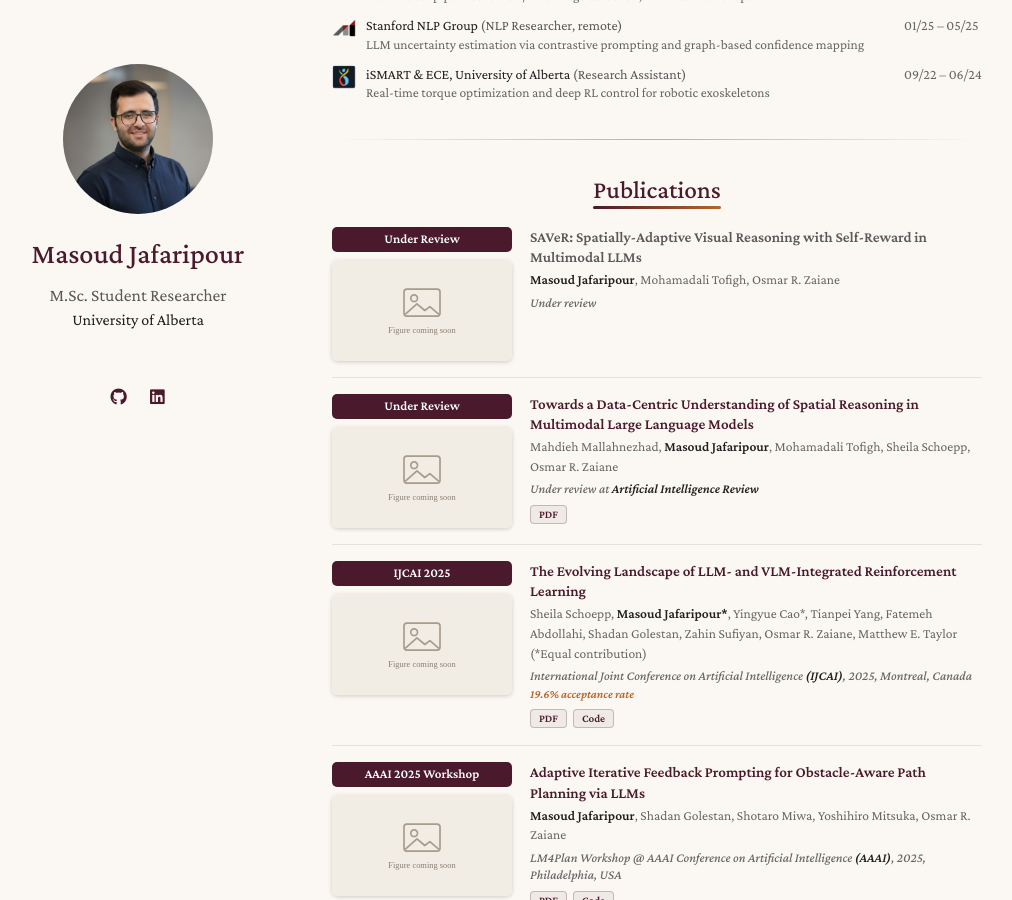
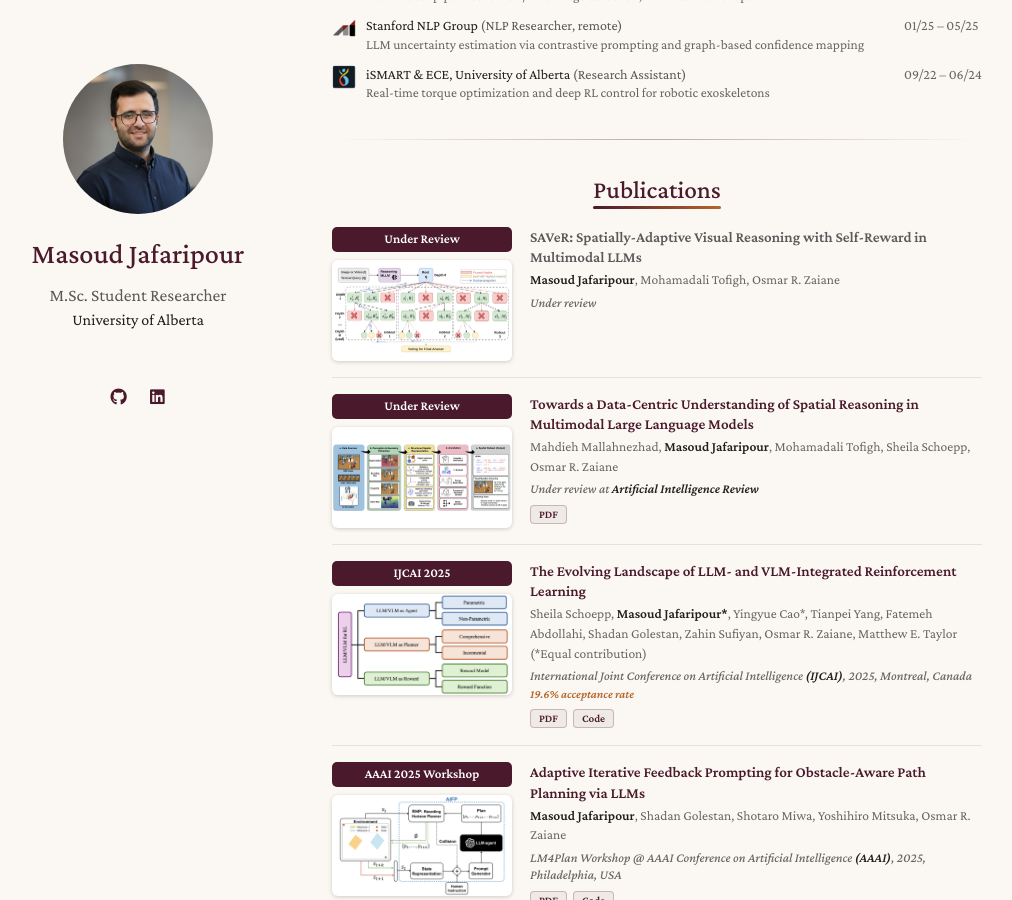
Before and after one commit to Masoudjafaripour/masoudjafaripour.github.io, a Jekyll site: the page built from index.md, in a window 1280 px wide and 900 px high, scrolled down 1003 px. Shown: the whole window, without its empty margins (138-1150 px from the left). Built offline with Jekyll 4.4.1, drawn with Linux system fonts in a browser that asks for light colours; a style sheet for code colours, icons or effects is not loaded.

Commit message:
Add teaser figures for all publications
Co-Authored-By: Claude Opus 5.5 <noreply@anthropic.com>

```diff
--- a/_data/publications.yml
+++ b/_data/publications.yml
@@ -5,17 +5,20 @@ main:
 
   - title: "SAVeR: Spatially-Adaptive Visual Reasoning with Self-Reward in Multimodal LLMs"
     badge: Under Review
+    image: assets/img/pubs/saver.png
     authors: <strong>Masoud Jafaripour</strong>, Mohamadali Tofigh, Osmar R. Zaiane
     conference: Under review
 
   - title: "Towards a Data-Centric Understanding of Spatial Reasoning in Multimodal Large Language Models"
     badge: Under Review
+    image: assets/img/pubs/data-centric-spatial-reasoning.png
     authors: Mahdieh Mallahnezhad, <strong>Masoud Jafaripour</strong>, Mohamadali Tofigh, Sheila Schoepp, Osmar R. Zaiane
     conference: Under review at <strong>Artificial Intelligence Review</strong>
     pdf: https://arxiv.org/pdf/2610.19108
 
   - title: "The Evolving Landscape of LLM- and VLM-Integrated Reinforcement Learning"
     badge: IJCAI 2025
+    image: assets/img/pubs/ijcai2025-llm-vlm-rl-survey.png
     authors: Sheila Schoepp, <strong>Masoud Jafaripour*</strong>, Yingyue Cao*, Tianpei Yang, Fatemeh Abdollahi, Shadan Golestan, Zahin Sufiyan, Osmar R. Zaiane, Matthew E. Taylor (*Equal contribution)
     conference: International Joint Conference on Artificial Intelligence <strong>(IJCAI)</strong>, 2025, Montreal, Canada
     pdf: https://arxiv.org/pdf/2502.15214
@@ -24,6 +27,7 @@ main:
 
   - title: "Adaptive Iterative Feedback Prompting for Obstacle-Aware Path Planning via LLMs"
     badge: AAAI 2025 Workshop
+    image: assets/img/pubs/aaai2025-aifp.png
     authors: <strong>Masoud Jafaripour</strong>, Shadan Golestan, Shotaro Miwa, Yoshihiro Mitsuka, Osmar R. Zaiane
     conference: LM4Plan Workshop @ AAAI Conference on Artificial Intelligence <strong>(AAAI)</strong>, 2025, Philadelphia, USA
     pdf: https://openreview.net/pdf?id=M4rLudFbT2
@@ -31,6 +35,7 @@ main:
 
   - title: "Optimal Integration of Hybrid FES-Exoskeleton for Precise Knee Trajectory Control"
     badge: IROS 2024
+    image: assets/img/pubs/iros2024-fes-exoskeleton.jpg
     authors: <strong>Masoud Jafaripour</strong>, Vivian K. Mushahwar, Mahdi Tavakoli
     conference: IEEE/RSJ International Conference on Intelligent Robots and Systems <strong>(IROS)</strong>, 2024, Abu Dhabi, UAE
     pdf: https://www.ece.ualberta.ca/~tbs/pmwiki/pdf/Jafaripour-IROS-2024.pdf
```
Also changed, not shown: assets/img/pubs/aaai2025-aifp.png (added), assets/img/pubs/data-centric-spatial-reasoning.png (added), assets/img/pubs/ijcai2025-llm-vlm-rl-survey.png (added), assets/img/pubs/iros2024-fes-exoskeleton.jpg (added), assets/img/pubs/saver.png (added).
